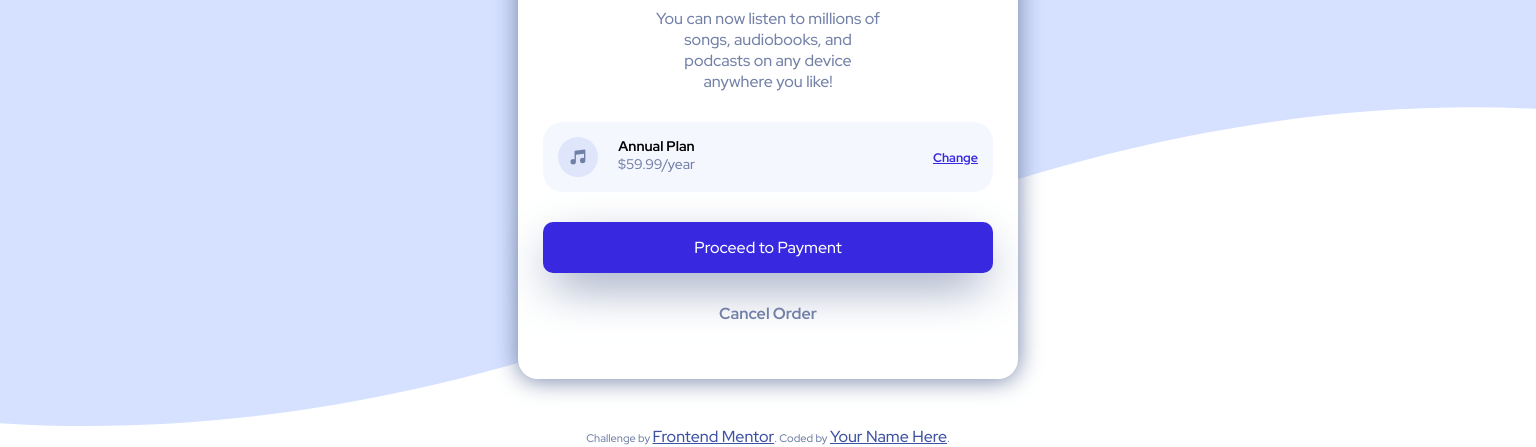
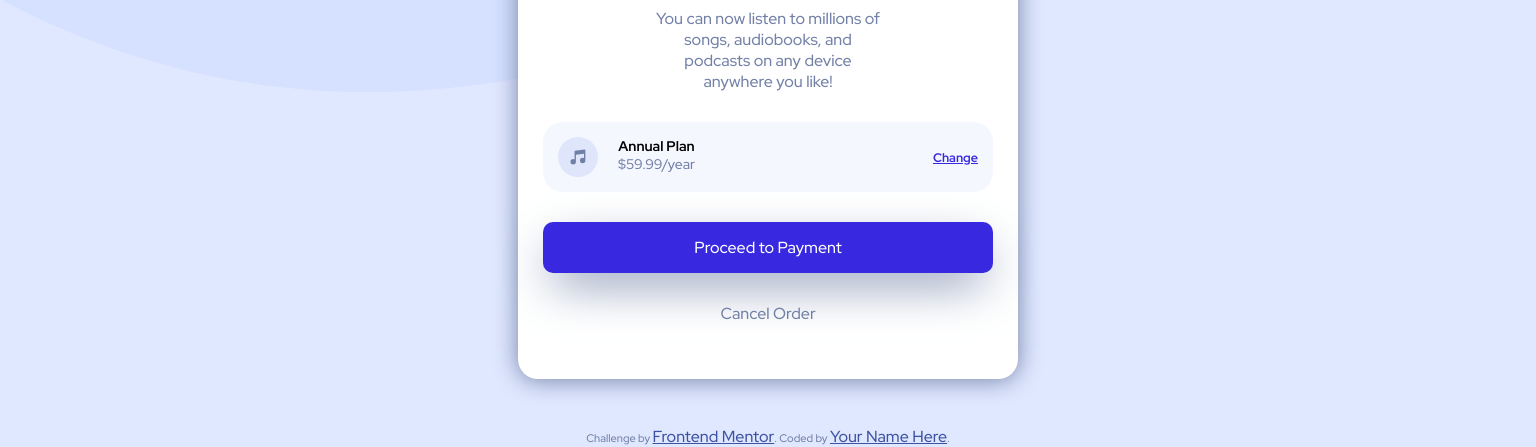
Before and after one commit to DanStockham/order-summary-component, a plain HTML site: page index.html in a window 1536 px wide. Shown: the part 374-821 px from the top of the page. Drawn offline with Linux system fonts and the light colour scheme.

Commit message:
fix background styling

```diff
--- a/style.css
+++ b/style.css
@@ -17,17 +17,19 @@
 
 .page-wrapper {
   width: 100%;
+  background: url("images/pattern-background-mobile.svg") no-repeat top
+  center;
+  background-size: contain;
+  background-color: #e0e8ff;
 }
 
 .page-container {
   display: flex;
   justify-content: center;
   align-items: center;
-    background: url('images/pattern-background-mobile.svg');
-    background-repeat: no-repeat;
-    background-size: cover;
   width: 100%;
-    height: 100vh;
+  min-height: 100vh;
+
 }
 
 .card-container {
@@ -100,11 +102,6 @@
   cursor: pointer;
 }
 
-.cancal-btn {
-  font-weight: 700;
-  cursor: pointer;
-}
-
 .attribution {
   font-size: 11px;
   text-align: center;
@@ -114,6 +111,13 @@
 }
 
 @media (min-width: 1440px) {
+  .page-container {
+    background: url("images/pattern-background-desktop.svg") no-repeat top
+      center;
+    background-size: contain;
+    background-color: #e0e8ff;
+  }
+
   .card-container {
     width: 500px;
   }
```
Lines whose indentation alone changed are shown as unchanged.
